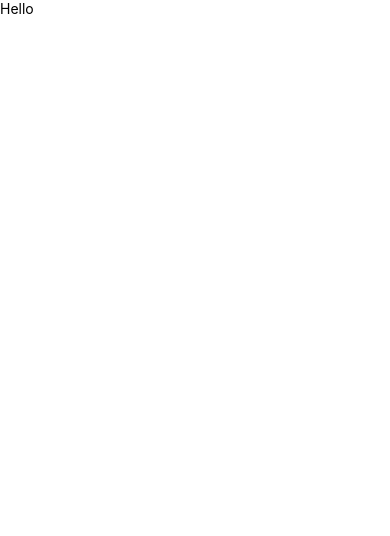
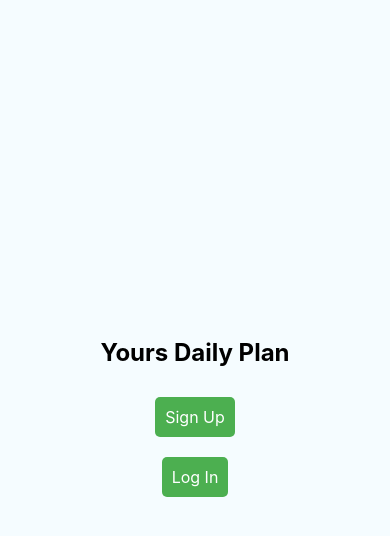
Before and after one commit to NA-Siddiky/todo-app, a React Native app: screen / in a window 390 px wide. Shown: the top 536 px of the page. Built offline with nearby package versions, Linux system fonts and the light colour scheme.

Commit message:
adding login page

```diff
--- a/App.tsx
+++ b/App.tsx
@@ -6,7 +6,7 @@
  */
 
 import React from 'react';
-import {Text} from 'react-native';
+import SignUpLoginPage from './components/login/login';
 // import Navigator from './navigation/navigator';
 
 function App(): React.JSX.Element {
@@ -15,7 +15,8 @@ function App(): React.JSX.Element {
     //   <Navigator />
     //   {/* <Navigation /> */}
     // </NavigationContainer>
-    <Text>Hello</Text>
+    // <Text>Hello</Text>
+    <SignUpLoginPage />
   );
 }
 
--- /dev/null
+++ b/components/login/login.js
@@ -0,0 +1,47 @@
+import React from 'react';
+import { StyleSheet, Text, TouchableOpacity, View } from 'react-native';
+
+const SignUpLoginPage = () => {
+  return (
+    <View style={styles.container}>
+      <Text style={styles.title}>Yours Daily Plan</Text>
+      <TouchableOpacity
+        style={styles.button}
+        onPress={() => console.log('Sign Up Pressed')}>
+        <Text style={styles.buttonText}>Sign Up</Text>
+      </TouchableOpacity>
+      <TouchableOpacity
+        style={styles.button}
+        onPress={() => console.log('Log In Pressed')}>
+        <Text style={styles.buttonText}>Log In</Text>
+      </TouchableOpacity>
+    </View>
+  );
+};
+
+const styles = StyleSheet.create({
+  container: {
+    flex: 1,
+    justifyContent: 'center',
+    alignItems: 'center',
+    backgroundColor: '#F5FCFF',
+  },
+  title: {
+    fontSize: 24,
+    fontWeight: 'bold',
+    marginBottom: 20,
+  },
+  button: {
+    backgroundColor: '#4CAF50',
+    padding: 10,
+    margin: 10,
+    borderRadius: 5,
+  },
+  buttonText: {
+    color: 'white',
+    fontSize: 16,
+    textAlign: 'center',
+  },
+});
+
+export default SignUpLoginPage;
--- a/package.json
+++ b/package.json
@@ -13,6 +13,7 @@
     "@react-native-community/cli-platform-android": "^13.6.4",
     "@react-navigation/native": "^6.1.17",
     "@react-navigation/stack": "^6.3.29",
+    "firebase": "^10.10.0",
     "react": "18.2.0",
     "react-native": "0.73.6",
     "react-native-gesture-handler": "^2.16.0"
```
Also changed, not shown: config/firebase.js (added, +20 -0 lines), 1 other file (tests, documents, lock files or other folders).
